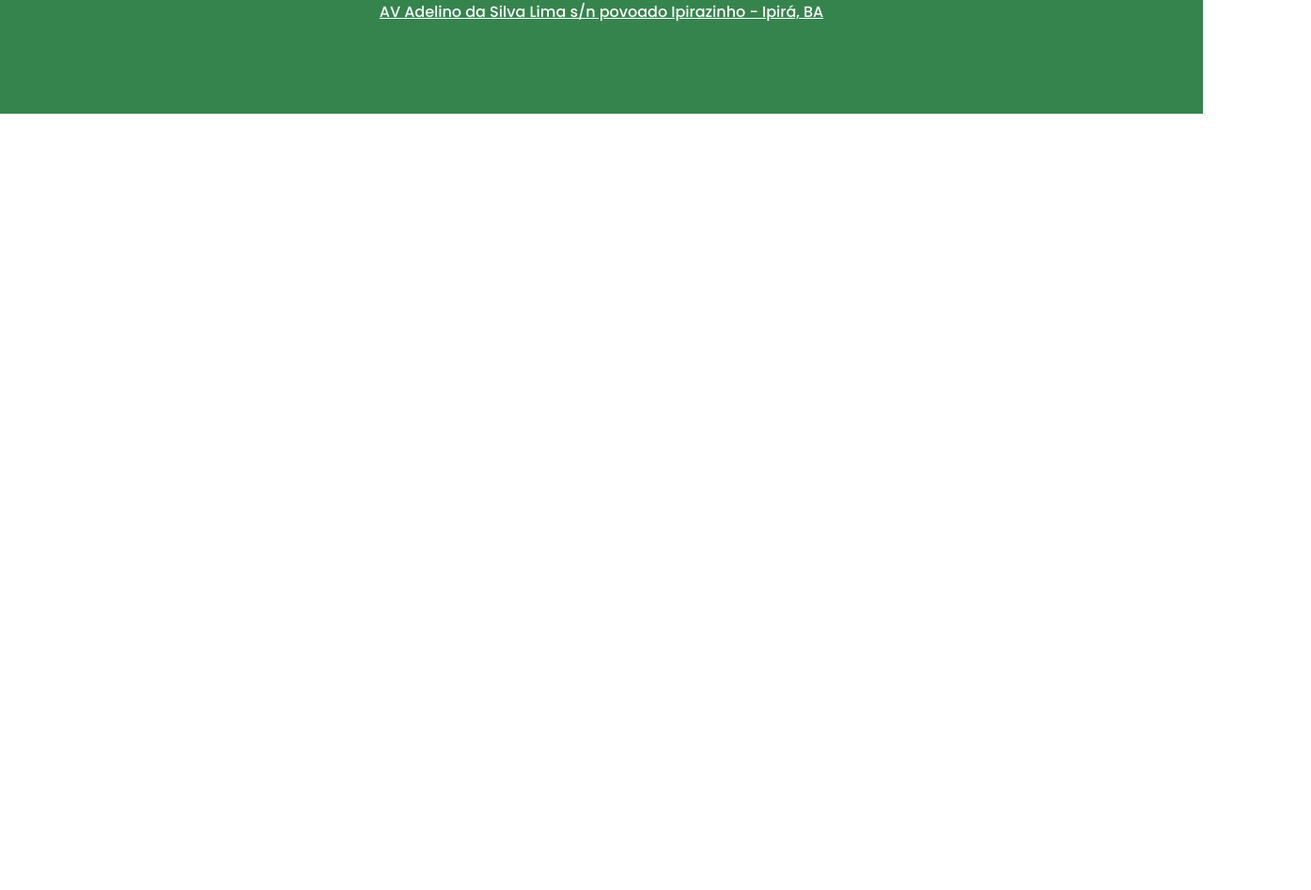
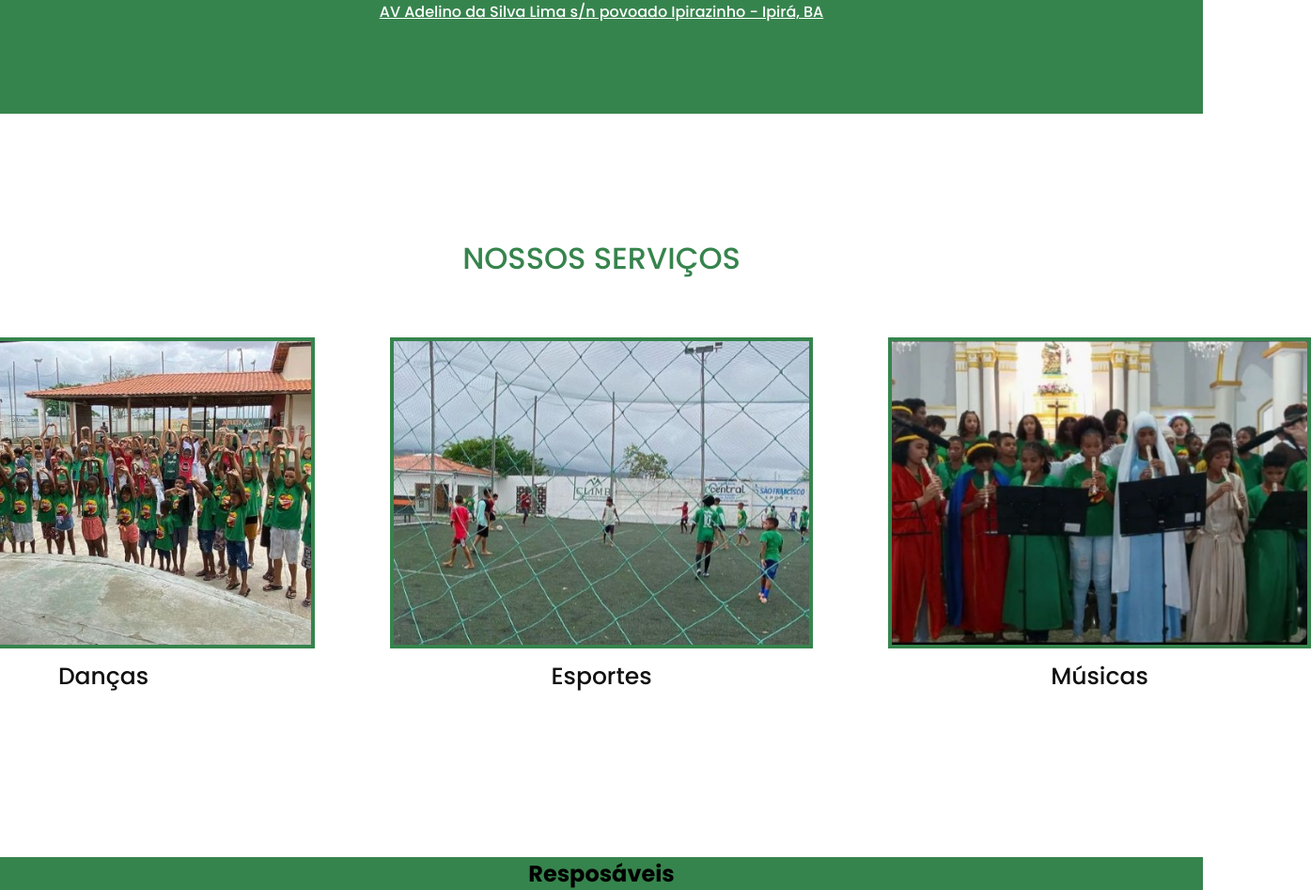
Before and after one commit to camilafranc0/TDE, a plain HTML site: page index.html in a window 1280 px wide. Shown: the part 1691-2638 px from the top of the page at 94% size, 1395 px wide, since content can reach past the window. Before the commit the page ends 1812 px from the top, so only its background shows below. Drawn offline with Linux system fonts and the light colour scheme.

Commit message:
novos elementos adicionados

```diff
--- a/assets/css/style.css
+++ b/assets/css/style.css
@@ -26,6 +26,7 @@
 }
 
 
+
 html{
     font-family: 'Poppins', sans-serif;
     font-size: 62.5%;
@@ -41,6 +42,7 @@ body{
 
 
 
+
 header{
     background-color: #36844D;
 
@@ -49,6 +51,7 @@ header{
     display: flex;
     align-items: center;
     justify-content: space-between;
+
 
 
 }
@@ -239,3 +242,52 @@ section:nth-child(3){
     text-decoration: underline;
 
 }
+
+section:nth-child(4){
+    padding: 5rem 0 10rem 0;
+    margin-top: 5rem;
+}
+
+.section3 h2{
+    text-align: center;
+    font-size: 3.2rem;
+    color: #36844D;
+    font-weight: 500;
+    margin-bottom: 6rem;
+
+    text-transform: uppercase;
+}
+
+
+.section3 .imgs{
+    text-align: center;
+    display: flex;
+
+    gap: 8rem;
+}
+
+
+
+.section3 img{
+    width: 45rem;
+
+    border: 4px solid #36844D;
+
+    cursor: pointer;
+}
+
+.section3 img:hover{
+    scale: 1.02;
+}
+
+.section3 .imgs p{
+    color: #101010;
+    font-size: 2.5rem;
+    margin-top: 1rem;
+}
+
+
+section:nth-child(5){
+    background-color: #36844D;
+    width: 100%;
+}
--- a/index.html
+++ b/index.html
@@ -64,9 +64,30 @@
             </div>
             <p>AV Adelino da Silva Lima s/n povoado Ipirazinho - Ipirá, BA</p>
         </div>
-        <div class="imgs">
+    </section>
 
+    <section class="section3">
+        <div class="serv">
+            <h2>Nossos serviços</h2>
+            <div class="imgs">
+                <div class="img">
+                    <img src="./assets/img/imagem1.jpg" alt="#">
+                    <p>Danças</p>
+                </div>
+                <div class="img">
+                    <img src="./assets/img/esportes.jpg" alt="#">
+                    <p>Esportes</p>
+                </div>
+                <div class="img">
+                    <img src="./assets/img/DANÇA.jpg" alt="#">
+                    <p>Músicas</p>
+                </div>
+            </div>
         </div>
+    </section>
+
+    <section class="section4">
+            <h2>Resposáveis</h2>
     </section>
 </body>
 </html>
```
Also changed, not shown: assets/img/DANÇA.jpg (added), assets/img/esportes.jpg (added), 1 other file.
